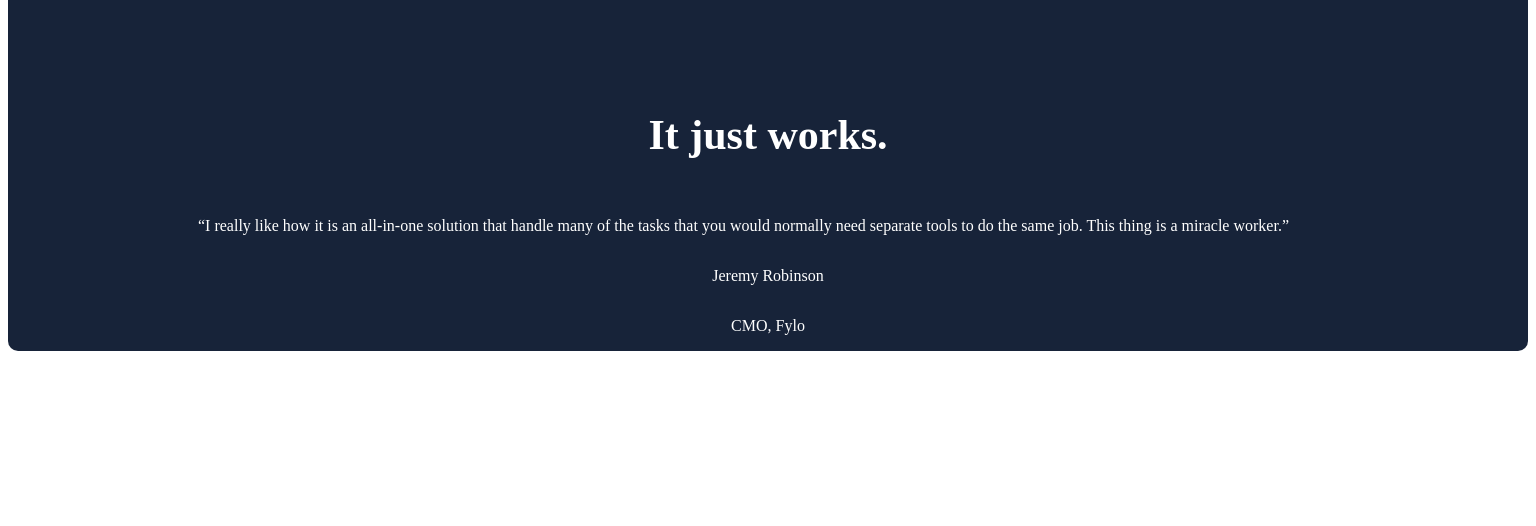
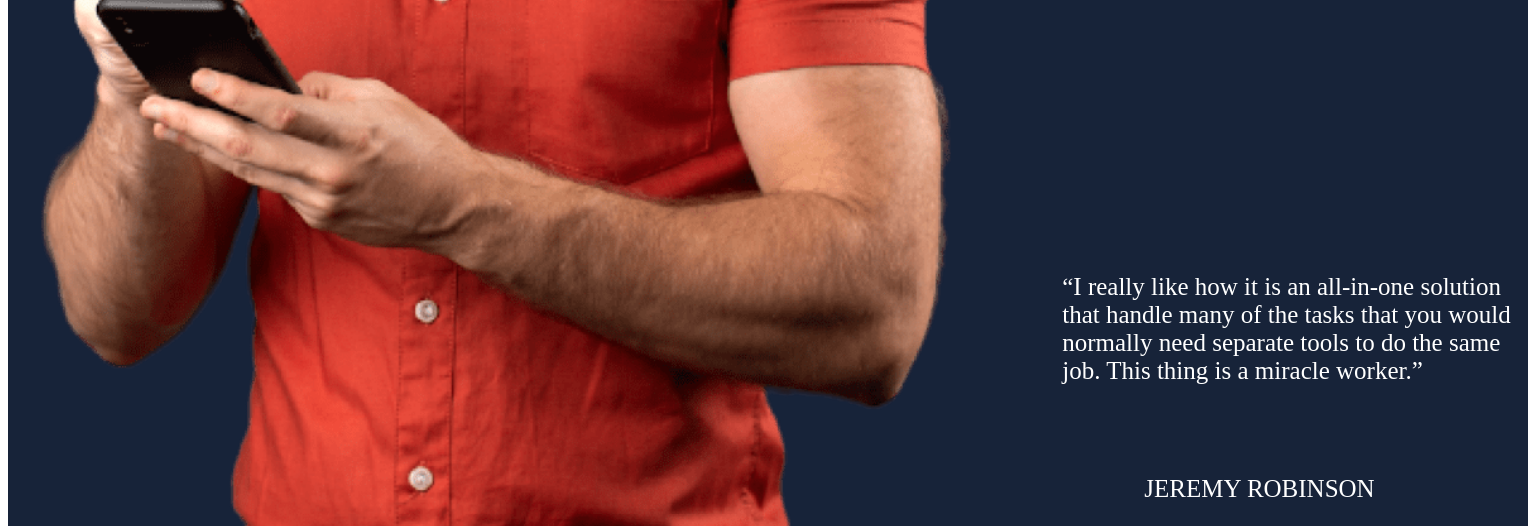
Before and after one commit to DarkPhoenixNinja92/Suite-Landing-Page, a plain HTML site: page index.html in a window 1536 px wide. Shown: the part 1830-2356 px from the top of the page. Drawn offline with Linux system fonts and the light colour scheme.

Commit message:
Finished final desktop view tweaks and button hover state

```diff
--- a/css/styles.css
+++ b/css/styles.css
@@ -57,6 +57,10 @@ header {
     align-items: center;
     justify-content: center;
     margin-bottom: 3em;
+}
+
+.jeremy-desktop {
+    display: none;
 }
 
 .lower img {
@@ -177,5 +181,50 @@ footer {
         margin: 0;
         position: relative;
         bottom: 20vh;
+        padding-bottom: -50px;
+    }
+
+    .second-btn:hover {
+        background-color: #A060FF;
+        color: #fff;
+        cursor: pointer;
+    }
+
+    .jeremy-mobile {
+        display: none;
+    }
+
+    .jeremy-desktop {
+        display: initial;
+        position: relative;
+        right: 17em;
+        width: 60%;
+    }
+
+    .works {
+        position: relative;
+        left: 10em;
+        bottom: 27em;
+        font-size: 50px;
+    }
+
+    .lower-txt {
+        font-size: 25px;
+        width: 30%;
+        position: relative;
+        bottom: 110vh;
+        left: 34vw;
+    }
+
+    .name,.corporate-title {
+        text-transform: uppercase;
+        font-size: 25px;
+        position: relative;
+        bottom: 105vh;
+        left: 32vw;
+    }
+
+    .corporate-title {
+        bottom: 108vh;
     }
 }
--- a/index.html
+++ b/index.html
@@ -34,7 +34,8 @@
   </div>
 </div>
 <div class="lower">
-  <img src="images/image-jeremy-large.png" alt="" srcset="">
+  <img src="images/image-jeremy-large.png" alt="" srcset="" class="jeremy-mobile">
+  <img src="images/image-jeremy-large@2x.png" alt="" class="jeremy-desktop">
   <h3 class="works">It just <span>works.</span></h3>
   <p class="lower-txt">“I really like how it is an all-in-one solution that handle many of
     the tasks that you would normally need separate tools to do the same
```
